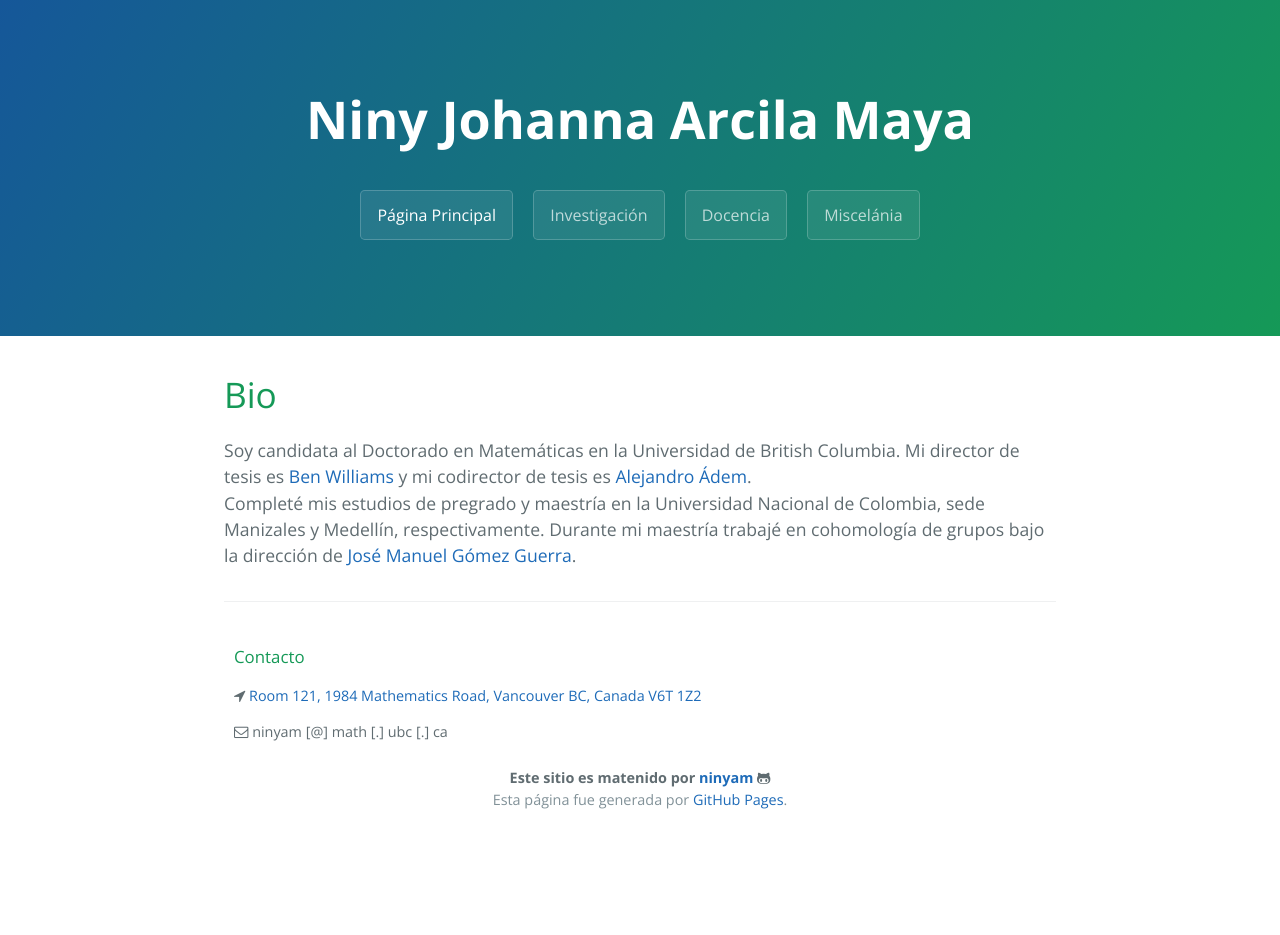
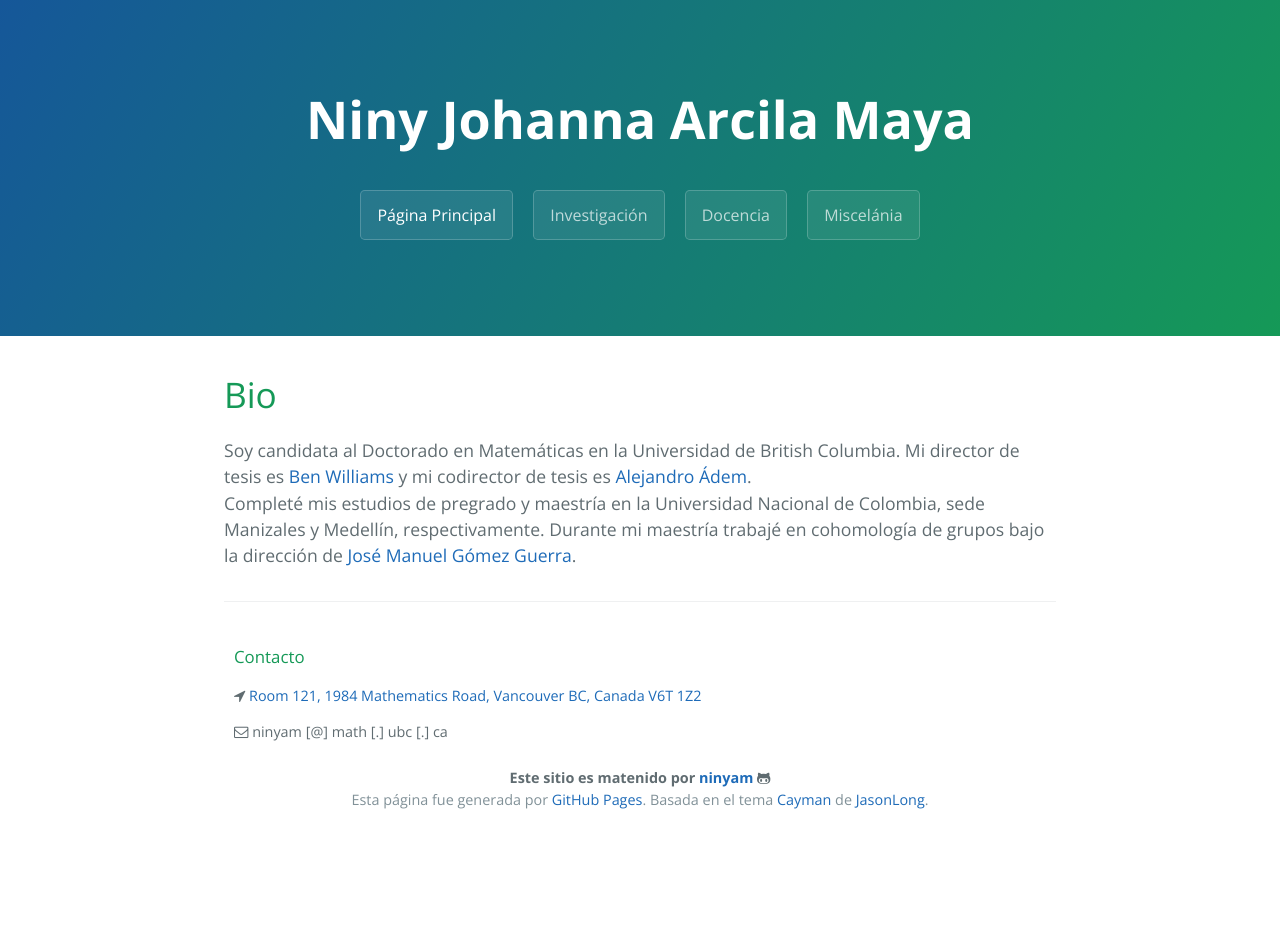
Before and after one commit to ninyam/paginapersonal, a Jekyll site: the page built from index.html, in a window 1280 px wide. Built offline with Jekyll 4.4.1, drawn with Linux system fonts in a browser that asks for light colours.

Commit message:
Update page-footer.html

```diff
--- a/_includes/page-footer.html
+++ b/_includes/page-footer.html
@@ -54,7 +54,7 @@
     Este sitio es matenido por <a href="https://github.com/ninyam">ninyam</a> <i class="fa fa-github-alt"></i>
   </span>
   <span class="site-footer-credits">
-    Esta página fue generada por <a href="https://pages.github.com">GitHub Pages</a>.
+    Esta página fue generada por <a href="https://pages.github.com">GitHub Pages</a>. Basada en el tema <a href="https://github.com/jasonlong/cayman-theme">Cayman</a> de <a href="https://twitter.com/jasonlong">JasonLong</a>.
   </span>
   <p>
   <a href="http://www.math.ubc.ca/~ninyam/" class="btn">English</a>
```
